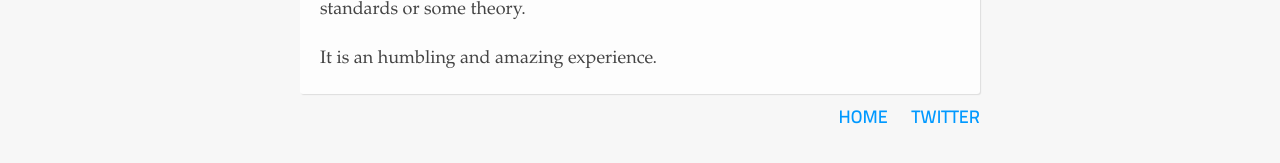
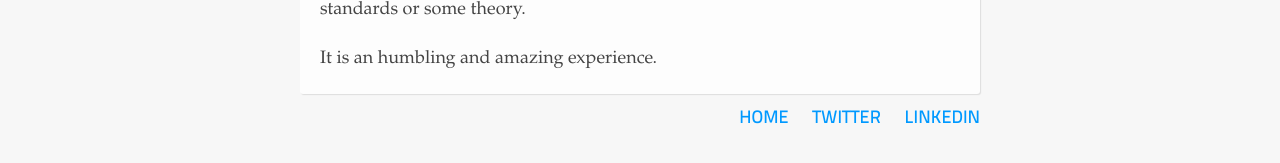
Before and after one commit to cduruk/cduruk.github.com, a Jekyll site: the page built from _posts/2010-09-28-dont-sweat-it-youre-wrong.md, in a window 1280 px wide. Shown: the part 345-508 px from the top of the page. Built offline with Jekyll 4.4.1, drawn with Linux system fonts in a browser that asks for light colours.

Commit message:
Update base.html

```diff
--- a/_layouts/base.html
+++ b/_layouts/base.html
@@ -47,6 +47,7 @@
       <ul class="nav">
         <li><a href="/">Home</a></li>
         <li><a href="https://twitter.com/can/">Twitter</a></li>
+        <li><a href="https://www.linkedin.com/in/cduruk/">Linkedin</a></li>
       </ul>
     </nav>
   </div>
```
